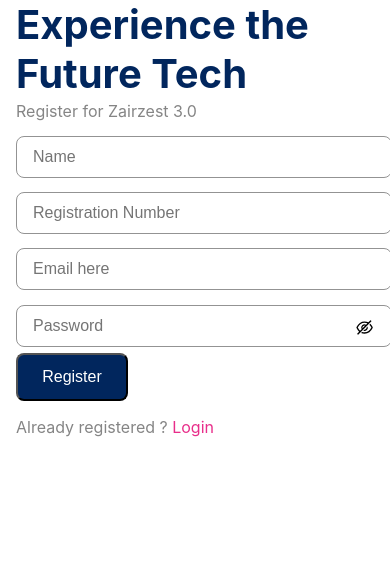
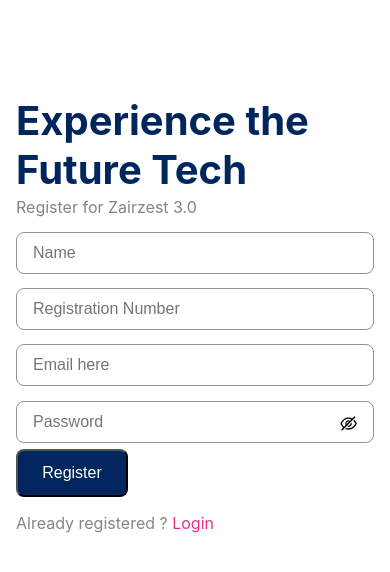
Before and after one commit to Darkdev112/zairzest_2023, a React (Create React App) app: page /register in a window 390 px wide. Shown: the top 572 px of the page. Built offline with nearby package versions, Linux system fonts and the light colour scheme.

Commit message:
Login Signup Responsive Done

```diff
--- a/src/pages/auth/authCSS/auth.scss
+++ b/src/pages/auth/authCSS/auth.scss
@@ -30,7 +30,7 @@
         }
         .auth-input{
             height: 2.5rem;
-            width:100%;
+            width:95%;
             border-radius: 8px;
             border:1px solid #939393;
             padding-left:1rem;
@@ -43,6 +43,7 @@
             justify-content: end;
             margin-top: -1.81rem;
             font-size: 1.2rem;
+            margin-right: 1rem;
         }
         .auth-sbutton{
             margin-top:1rem;
@@ -67,7 +68,9 @@
 }
 @media(max-width:720px){
     .auth-container{
+        padding-top: 6rem;
 .login-left-container{
         display: none;
     }}
+
   }
```
